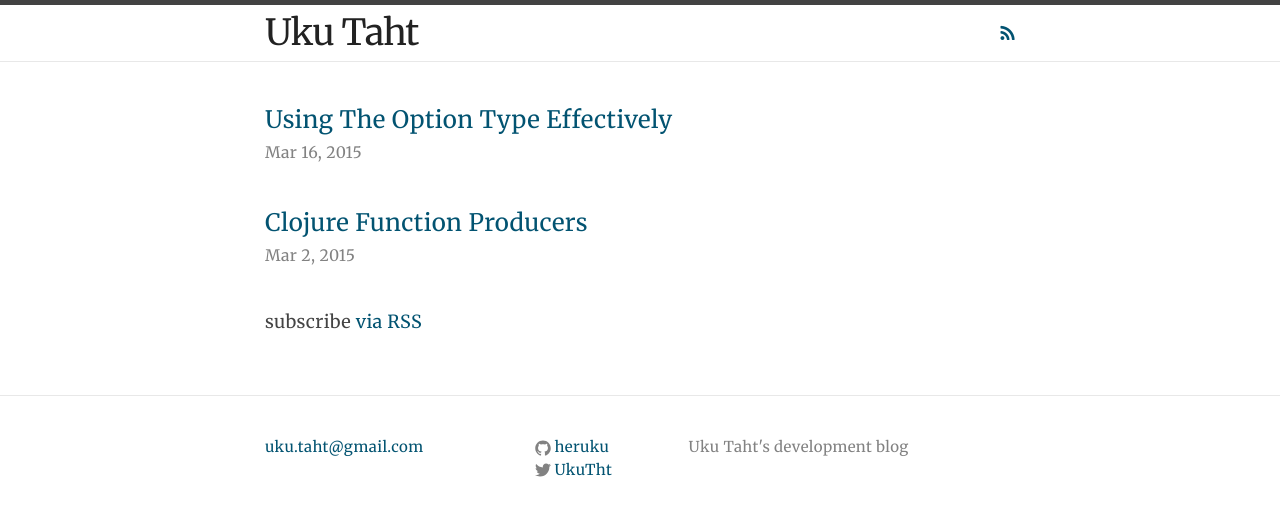
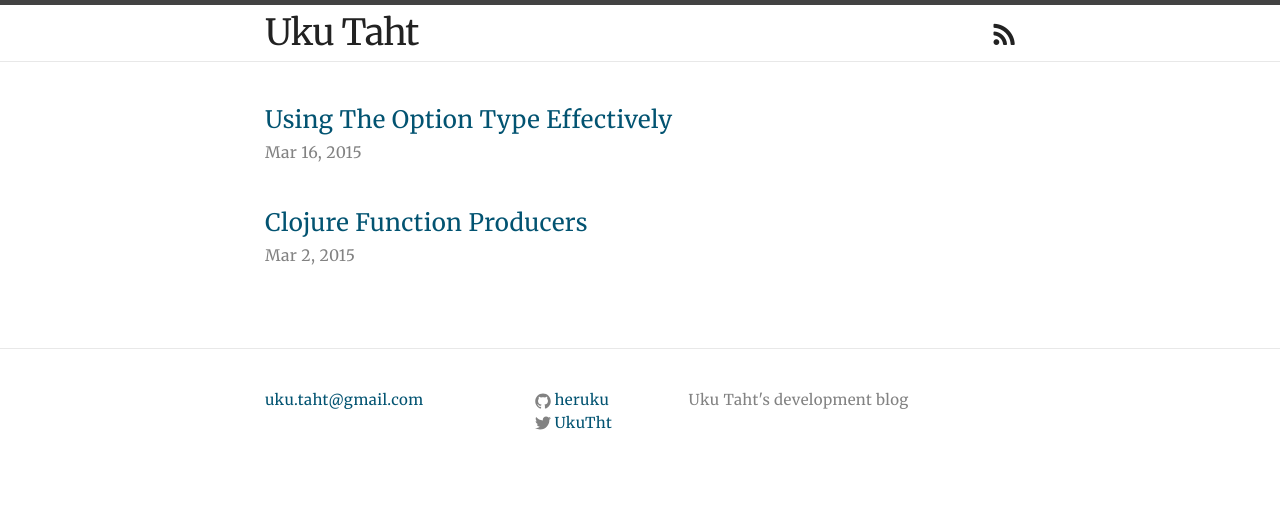
Before and after one commit to ukutaht/blog, a Jekyll site: the page built from index.html, in a window 1280 px wide. Shown: the top 516 px of the page. Built offline with Jekyll 4.4.1, drawn with Linux system fonts in a browser that asks for light colours; nearby versions of some CDN libraries; Markdown is read by kramdown in place of the engine named in the settings.

Commit message:
More rss styling

```diff
--- a/_sass/_layout.scss
+++ b/_sass/_layout.scss
@@ -21,7 +21,9 @@
 
 .rss-button {
   float: right;
-  margin-top: 15px;
+  margin-top: 10px;
+  font-size: 27px;
+  color: $title-color;
 }
 
 
--- a/index.html
+++ b/index.html
@@ -15,6 +15,4 @@ layout: default
     {% endfor %}
   </ul>
 
-  <p class="rss-subscribe">subscribe <a href="{{ "/feed.xml" | prepend: site.baseurl }}">via RSS</a></p>
-
 </div>
```
